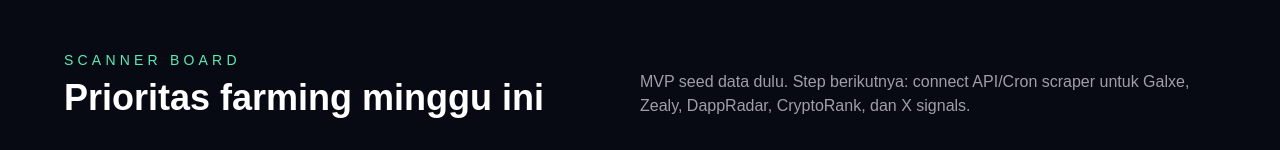
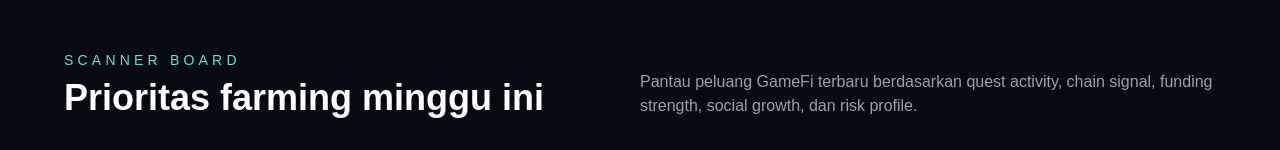
Before and after one commit to postmalone69/gamefi-airdrop-radar, a Next.js app: page / in a window 1280 px wide. Shown: the part 742-892 px from the top of the page. Built offline with nearby package versions, Linux system fonts and the light colour scheme.

Commit message:
Polish scanner board copy

```diff
--- a/src/app/page.tsx
+++ b/src/app/page.tsx
@@ -82,7 +82,7 @@ export default function Home() {
             <p className="text-sm uppercase tracking-[0.3em] text-emerald-300">Scanner board</p>
             <h2 className="mt-2 text-4xl font-black">Prioritas farming minggu ini</h2>
           </div>
-          <p className="max-w-xl text-zinc-400">MVP seed data dulu. Step berikutnya: connect API/Cron scraper untuk Galxe, Zealy, DappRadar, CryptoRank, dan X signals.</p>
+          <p className="max-w-xl text-zinc-400">Pantau peluang GameFi terbaru berdasarkan quest activity, chain signal, funding strength, social growth, dan risk profile.</p>
         </div>
 
         <div className="grid gap-5 md:grid-cols-2 xl:grid-cols-3">
```
